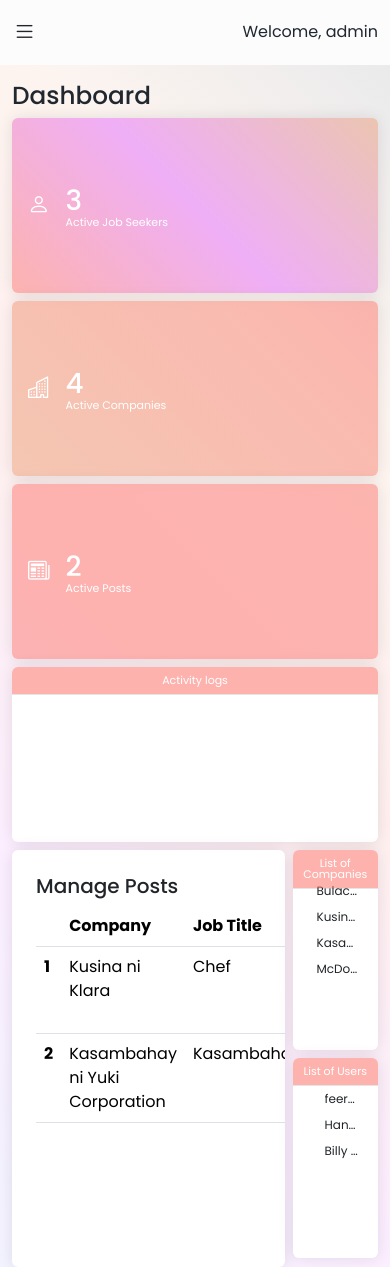
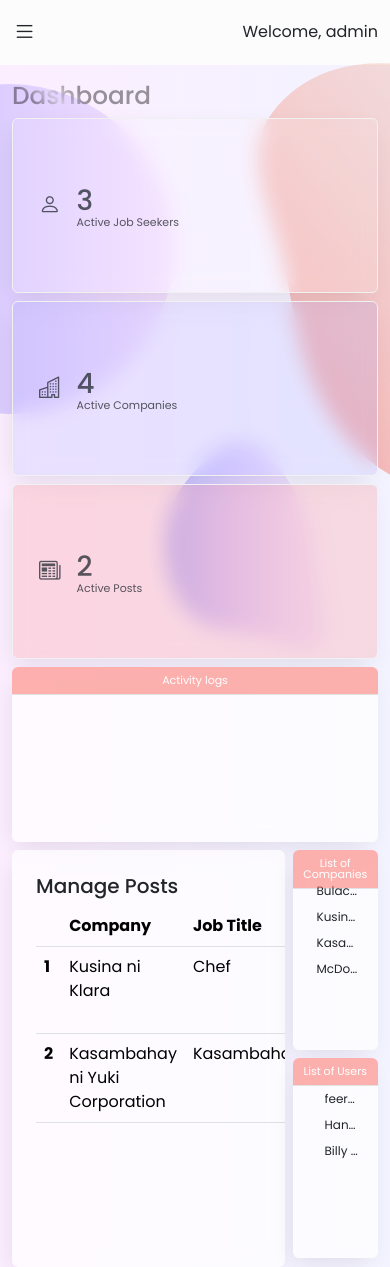
Before and after one commit to rykagene/django-project, a Django app: page /admin_dashboard/ in a window 390 px wide. Run offline with Django 4.2, Linux system fonts and the light colour scheme; data comes from the database, SQL or seed files in the repository; both versions use the stored data as it was after the commit.

Commit message:
sidebar ui, admindashboard ui
gagawin ko na bukas yung other part ng admin :>

```diff
--- a/Venari_portal/Venari_portal/settings.py
+++ b/Venari_portal/Venari_portal/settings.py
@@ -25,8 +25,8 @@ SECRET_KEY = 'django-insecure-icu7sbsgh+g2wcdo2t0^atdrg2*2t5wo1p@dmy%$%fk6l5k8v%
 
 # SECURITY WARNING: don't run with debug turned on in production!
 DEBUG = True
-
-ALLOWED_HOSTS = []
+PAUL_IP = '192.168.100.74'
+ALLOWED_HOSTS = ['localhost', '127.0.0.1', PAUL_IP]
 
 
 # Application definition
--- a/Venari_portal/venari/static/css/admin-dashboard.css
+++ b/Venari_portal/venari/static/css/admin-dashboard.css
@@ -1,4 +1,3 @@
-
 @import url('https://fonts.googleapis.com/css2?family=Poppins:ital,wght@0,100;0,200;0,300;0,400;0,500;0,600;0,700;0,800;0,900;1,100;1,200;1,300;1,400;1,500;1,600;1,700;1,800;1,900&display=swap');
 
 
@@ -19,31 +18,84 @@
 ::-webkit-scrollbar-thumb:hover {
     background: linear-gradient(45deg, #df5aff, #fb675f, #e89568, #122238, #898dff);
 }
-body{
-    background: linear-gradient(45deg, rgba(137, 141, 255, 0.1), rgba(223, 90, 255, 0.1), rgba(251, 103, 95, 0.1), rgba(232, 149, 104, 0.1), rgba(18, 34, 56, 0.1));
+
+body {
+    background: linear-gradient(to left, rgba(137, 141, 255, 0.1), rgba(223, 90, 255, 0.1));
     /* backdrop-filter: 20px; */
     color: #20272F;
     min-height: 100vh;
     font-family: 'Poppins', sans-serif;
+
+    /* background-image: url(./../css/images/7826149.jpg); */
 }
 
-#sidebar{
-    height: 100%;
-    width: 250px;
-    position: fixed;
-    z-index: 1;
-    top: 0;
-    left: 0;
-    background-color: white;
-    overflow-x: hidden;
-    transition: 0.5s;
-    padding-top: 60px;
-    box-shadow: 11px 0px 15px -3px rgba(0,0,0,0.03);
+#headDash {
+    background: linear-gradient(45deg, rgba(0,0,0, 0.4),rgba(0,0,0, 0.4),rgba(185, 185, 185, 0.4),rgba(0,0,0, 0.4),rgba(0,0,0, 0.4),rgba(0,0,0, 0.4),rgba(0,0,0, 0.4));
+    background-clip: text;
+    -webkit-background-clip: text; /* For Safari/Chrome */
+    color: transparent;
+    text-fill-color: transparent; /* For Safari/Chrome */
+    display: inline-block;
+    /* You may add additional styling as needed */
 }
 
-#main{
+.overlay {
+    height: 400px;
+    width: 400px;
+    position: fixed;
+    top: 10%;
+    left: 3%;
+    border-radius: 50%;
+    background: linear-gradient(to right, rgba(137, 141, 255, 0.5), rgba(223, 90, 255, 0.1));
+    z-index: -1;
+}
+
+#overlay1 {
+    position: fixed;
+    height: 600px;
+    width: 600px;
+    z-index: 0;
+    top: -8%;
+    left: 38%;
+}
+
+#overlay2 {
+    position: fixed;
+    height: 250px;
+    width: 300px;
+    z-index: 0;
+    top: 6%;
+    left: 75%;
+}
+
+
+@media (max-width: 768px) {
+    .overlay {
+        height: 330px;
+        width: 330px;
+        top: 10%;
+        left: -40%;
+    }
+
+    #overlay1 {
+        height: 600px;
+        width: 600px;
+        top: -8%;
+        left: 38%;
+    }
+
+    #overlay2 {
+        height: 250px;
+        width: 300px;
+        top: 50%;
+        left: 25%;
+    }
+}
+
+
+#main {
     transition: margin-left .5s;
-    margin-left: 250px;
+    margin-left: 275px;
 }
 
 @media (max-width: 768px) {
@@ -53,94 +105,119 @@ body{
 }
 
 
-#sidebar a{
-    padding: 8px 8px 8px 32px;
-    text-decoration: none;
-    font-size: 16px;
-    color: #818181;
-    display: block;
-    transition: 0.3s;
-    white-space: nowrap;
+.dash-card-label {
+    font-size: 11px !important;
+    line-height: 1;
+    color: rgb(32, 39, 47) !important;
 }
 
-#sidebar a:hover{
-    color: #fb675f;
-    background-color: #f5f5f5;
+#dash-card1 {
+    /* background: linear-gradient(45deg, rgba(223, 90, 255, 0.45), rgba(137, 141, 255, 0.55)); */
+    background-color: rgba(255, 255, 255, 0.1);
+    color: rgba(32, 39, 47, 0.75);
+
+    border: 1px solid #f1f1f1 !important;
+}
+
+#dash-card2 {
+    background: rgba(137, 141, 255, 0.15);
+    color: rgba(32, 39, 47, 0.75);
+
+    border: 1px solid #f1f1f1 !important;
+}
+
+#dash-card3 {
+    background: rgba(251, 103, 95, 0.18);
+    color: rgba(32, 39, 47, 0.75);
+
+    border: 1px solid #f1f1f1 !important;
+}
+
+#dash-card4 {
+    background-color: rgba(255, 255, 255, 0.7);
+}
+
+#dash-card4 .card-body {
+    /* background:rgba(223, 90, 255, 0.55);  */
+    color: rgba(32, 39, 47, 0.75);
+    color: white;
+    overflow-y: hidden;
+}
+
+#dash-card4 .card-body:hover {
+    overflow-y: auto;
+}
+
+#dash-card5 {
+    /* background:rgb(32, 39, 47); */
+    /* color: rgba(32, 39, 47, 0.75); color:white; */
+    background-color: rgba(255, 255, 255, 0.7);
+    backdrop-filter: blur(10px);
+    -webkit-backdrop-filter: blur(10px);
 
 }
 
-.dash-card-label{
-    font-size: 11px !important;
-    line-height: 1;
-    color: white !important;
+#dash-card6 {
+    /* background:rgb(137, 141, 255); */
+    /* background: linear-gradient(45deg, rgba(137, 141, 255, 0.50), rgba(137, 141, 255, 0.50), rgba(223, 90, 255, 0.50)); */
+    color: rgba(32, 39, 47, 0.5);
+
+    background-color: rgba(255, 255, 255, 0.7);
 }
-#dash-card1{
-    background: linear-gradient(45deg, rgba(251, 103, 95, 0.45), rgba(223, 90, 255, 0.45), rgba(232, 149, 104, 0.45));
-    color: rgba(32, 39, 47, 0.75); color: white;
-}
-#dash-card2{
-    background:linear-gradient(45deg, rgba(232, 149, 104, 0.45), rgba(251, 103, 95, 0.45));
-    color: rgba(32, 39, 47, 0.75); color:white;
-}
-#dash-card3{
-    background:rgba(251, 103, 95, 0.45);
-    color: rgba(32, 39, 47, 0.75); color:white;
-}
-#dash-card4 .card-body{
+
+#dash-card6 .card-body {
     /* background:rgba(223, 90, 255, 0.55);  */
-    color: rgba(32, 39, 47, 0.75); color:white;
+    color: rgba(32, 39, 47, 0.75);
+    color: white;
     overflow-y: hidden;
 }
-#dash-card4 .card-body:hover{
+
+#dash-card6 .card-body:hover {
     overflow-y: auto;
 }
-#dash-card5{
-    /* background:rgb(32, 39, 47); */
-     /* color: rgba(32, 39, 47, 0.75); color:white; */
+
+#dash-card7 {
+    /* background: linear-gradient(45deg, rgba(251, 103, 95,0.4), rgba(232, 149, 104, 0.4)); */
+    color: rgba(32, 39, 47, 0.75);
+    background-color: rgba(255, 255, 255, 0.7);
+}
+
+.dash-cards {
+    overflow: hidden !important;
+    box-shadow: rgba(0, 0, 0, 0.1) -4px 9px 25px -6px;
+
+    backdrop-filter: blur(10px);
+    -webkit-backdrop-filter: blur(10px);
+    /* box-shadow: rgba(0, 0, 0, 0.37) 0px 8px 32px 0; */
+    position: relative;
+    display: inline-block;
+    padding: 10px;
 
 }
-#dash-card6{
-    /* background:rgb(137, 141, 255); */
-    /* background: linear-gradient(45deg, rgba(137, 141, 255, 0.50), rgba(137, 141, 255, 0.50), rgba(223, 90, 255, 0.50)); */
-    color: rgba(32, 39, 47, 0.5); color:white;
-}
-#dash-card6 .card-body{
-    /* background:rgba(223, 90, 255, 0.55);  */
-    color: rgba(32, 39, 47, 0.75); color:white;
-    overflow-y: hidden;
-}
-#dash-card6 .card-body:hover{
-    overflow-y: auto;
-}
-#dash-card7{
-    /* background: linear-gradient(45deg, rgba(251, 103, 95,0.4), rgba(232, 149, 104, 0.4)); */
-    color: rgba(32, 39, 47, 0.75); color:white;
-}
 
-.dash-cards{
-    overflow: hidden !important;
-    box-shadow: rgba(17, 17, 26, 0.1) 0px 0px 16px;
-}
-.dash-cards:hover{
+.dash-cards:hover {
     overflow: auto !important;
     /* overflow-x: hidden !important; */
 
 }
-.dash-act-logs{
+
+.dash-act-logs {
     /* background-color: rgba(255, 255, 255, 0.5) !important; */
     background-color: #F0F0F0;
     line-height: 1;
     color: rgba(32, 39, 47, 0.75);
     /* box-shadow: 0px 10px 15px -3px rgba(223, 90, 255, 0.4); */
 }
-.company-list-card{
-    background: rgba(255, 255, 255, 0.50);
-}
-.user-list-card{
-    background: rgba(255, 255, 255, 0.50);
+
+.company-list-card {
+    background: transparent !important;
 }
 
-#act-logs-label{
+.user-list-card {
+    background: transparent !important;
+}
+
+#act-logs-label {
     /* background-color: #E594F7; */
     background-color: rgba(251, 103, 95, .5) !important;
     position: absolute;
@@ -148,38 +225,63 @@ body{
     right: 0;
     left: 0;
     color: white !important;
-        box-shadow: 0px 1px 0px 0px rgba(0,0,0,0.1);
+    box-shadow: 0px 1px 0px 0px rgba(0, 0, 0, 0.1);
 }
-#users-list-label{
+
+#users-list-label {
     background-color: rgba(251, 103, 95, .5) !important;
     position: absolute;
     top: 0;
     right: 0;
     left: 0;
     color: white !important;
-        box-shadow: 0px 1px 0px 0px rgba(0,0,0,0.1);
+    box-shadow: 0px 1px 0px 0px rgba(0, 0, 0, 0.1);
 }
-#company-list-label{
+
+#company-list-label {
     background-color: rgba(251, 103, 95, .5) !important;
     position: absolute;
     top: 0;
     right: 0;
     left: 0;
     color: white !important;
-    box-shadow: 0px 1px 0px 0px rgba(0,0,0,0.1);
+    box-shadow: 0px 1px 0px 0px rgba(0, 0, 0, 0.1);
 }
-.company-name{
+
+.company-name {
     font-size: 12px;
 }
-.user-list-name{
+
+.user-list-name {
     font-size: 12px;
 }
-.time-stamp{
+
+.time-stamp {
     font-size: 11px;
 }
-.log-level{
+
+.log-level {
     font-size: 11px;
 }
-.the-logs{
+
+.the-logs {
     font-size: 12px;
 }
+
+table#dash_table th,
+table#dash_table td {
+    background-color: transparent !important;
+}
+
+#activateButton{
+    background-color: #8a8eff;
+}
+#activateButton:hover{
+    background-color: rgba(138, 142, 255, 0.8);
+}
+#deactivateButton{
+    background-color: #fb6860;
+}
+#deactivateButton:hover{
+    background-color: rgba(251, 104, 96, 0.8);
+}
--- /dev/null
+++ b/Venari_portal/venari/templates/adminSB_NB.html
@@ -0,0 +1,96 @@
+{% load static %}
+<link href="https://cdn.jsdelivr.net/npm/bootstrap@5.3.2/dist/css/bootstrap.min.css" rel="stylesheet"
+    integrity="sha384-T3c6CoIi6uLrA9TneNEoa7RxnatzjcDSCmG1MXxSR1GAsXEV/Dwwykc2MPK8M2HN" crossorigin="anonymous">
+<script src="https://cdn.jsdelivr.net/npm/bootstrap@5.3.2/dist/js/bootstrap.bundle.min.js"
+    integrity="sha384-C6RzsynM9kWDrMNeT87bh95OGNyZPhcTNXj1NW7RuBCsyN/o0jlpcV8Qyq46cDfL" crossorigin="anonymous">
+</script>
+<link rel="stylesheet" href="https://cdn.jsdelivr.net/npm/bootstrap-icons@1.11.2/font/bootstrap-icons.min.css">
+
+<!-- <link rel="stylesheet" type="text/css" href="{% static "css/adminSB_NB.css" %}"> -->
+<link rel="stylesheet" href="./../static/css/adminSB_NB.css">
+
+<div class=" z-1 d-none d-md-block d-flex" id="sidebar">
+    <div id="sidebar_items">
+
+        <div class="justify-content-center text-center" id="sidebarImageContainer">
+            <div class="col-12 justify-content-center">
+                <img src="./../static/css/images/7826149.jpg" alt="Venari Logo" id="sidebarImage"></div>
+            <div class="col-12">
+                <h5 class="text-center" id="sidebarName">Paul Justine Miguel</h5>
+                <h5 class="text-center" id="sidebarEmail">paul******@gmail.com</h5>
+            </div>
+        </div>
+
+        <a href="/admin_dashboard/"><i class="bi bi-bar-chart-fill"></i> Dashboard</a>
+        <a href="/companies_list/"><i class="bi bi-buildings-fill"></i> Manage Companies</a>
+        <a href="/admin_joblist/"><i class="bi bi-briefcase-fill"></i> Job Listings</a>
+        <a href="/jobseeker_list/"><i class="bi bi-person-heart"></i> Job Seekers</a>
+        <a href=""><i class="bi bi-printer-fill"></i> Reports</a>
+    </div>
+
+    <div>
+        <div class="d-block position-absolute bottom-0 end-0 start-0" id="sidebarLogout">
+            <a href="/logout/"><i class="bi bi-box-arrow-right"></i> Logout</a>
+        </div>
+    </div>
+</div>
+
+
+<nav class="navbar navbar-expand navbar-light bg-light-subtle">
+    <button class="btn z-2 d-block d-md-none" type="button" data-bs-toggle="offcanvas"
+        data-bs-target="#offCanvasSideBar" aria-controls="Id2">
+        <i class="bi bi-list fs-3"></i>
+    </button>
+    <div class="container justify-content-end">
+        <span>Welcome, admin</span>
+
+    </div>
+</nav>
+
+
+<div class="offcanvas offcanvas-start offCanvasSideBar" data-bs-backdrop="static" tabindex="-1" id="offCanvasSideBar"
+    aria-labelledby="staticBackdropLabel">
+    <div class="offcanvas-header">
+        <h5 class="offcanvas-title" id="staticBackdropLabel">
+            Offcanvas
+        </h5>
+        <button type="button" class="btn-close" data-bs-dismiss="offcanvas" aria-label="Close"></button>
+    </div>
+    <div class="offcanvas-body">
+        <div>
+
+
+            <div class=" start-0 z-1" id="sidebar">
+                <div>
+                    <img src="./../static/css/images/.png" alt="Venari Logo">
+                </div>
+                <a href=""><i class="bi bi-bar-chart-fill"></i> Dashboard</a>
+                <a href=""><i class="bi bi-buildings-fill"></i> Manage Companies</a>
+                <a href=""><i class="bi bi-briefcase-fill"></i> Job Listings</a>
+                <a href=""><i class="bi bi-person-heart"></i> Job Seekers</a>
+                <a href=""><i class="bi bi-printer-fill"></i> Reports</a>
+
+            </div>
+
+
+
+        </div>
+    </div>
+</div>
+
+<script>
+    // Get the current file name from the URL
+    var path = window.location.pathname;
+    var page = path.split("/").filter(Boolean).pop(); // Extract the last segment of the path
+
+    // Set the current page as active in the sidebar
+    var links = document.getElementsByTagName("a");
+
+    for (var i = 0; i < links.length; i++) {
+        var linkPage = links[i].getAttribute("href").split("/").filter(Boolean).pop();
+        if (linkPage === page) {
+            links[i].classList.add('active');
+            break;
+        }
+    }
+</script>
--- a/Venari_portal/venari/templates/admin_dashboard.html
+++ b/Venari_portal/venari/templates/admin_dashboard.html
@@ -16,72 +16,53 @@
 
     <meta charset="UTF-8">
     <meta name="viewport" content="width=device-width, initial-scale=1.0">
-    <title>Document</title>
+    <title>Dashboard</title>
 </head>
 
-<body>
+<body style="font-family: Poppins;">
 
+    <div>
 
-    <div class=" start-0 z-1 d-none d-md-block" id="sidebar">
-        <div>
-            <img src="./../static/css/images/.png" alt="Venari Logo">
-        </div>
-        <a href="/admin_dashboard/"><i class="bi bi-bar-chart-fill"></i> Dashboard</a>
-        <a href="/companies_list/"><i class="bi bi-buildings-fill"></i> Manage Companies</a>
-        <a href="/admin_joblist/"><i class="bi bi-briefcase-fill"></i> Job Listings</a>
-        <a href="/jobseeker_list/"><i class="bi bi-person-heart"></i> Job Seekers</a>
-        <a href=""><i class="bi bi-printer-fill"></i> Reports</a>
-
+        {% include 'adminSB_NB.html' %}
     </div>
 
-    <nav class="navbar navbar-expand navbar-light bg-light-subtle">
-        <button class="btn z-2 d-block d-md-none" type="button" data-bs-toggle="offcanvas" data-bs-target="#Id2"
-            aria-controls="Id2">
-            <i class="bi bi-list fs-3"></i>
-        </button>
-        <div class="container justify-content-end">
-            <span>Welcome, admin</span>
-
-        </div>
-    </nav>
-
-
-
-
-    <div class="offcanvas offcanvas-start" data-bs-backdrop="static" tabindex="-1" id="Id2"
-        aria-labelledby="staticBackdropLabel">
-        <div class="offcanvas-header">
-            <h5 class="offcanvas-title" id="staticBackdropLabel">
-                Offcanvas
-            </h5>
-            <button type="button" class="btn-close" data-bs-dismiss="offcanvas" aria-label="Close"></button>
-        </div>
-        <div class="offcanvas-body">
-            <div>
-
-
-                <div class=" start-0 z-1" id="sidebar">
-                    <div>
-                        <img src="./../static/css/images/.png" alt="Venari Logo">
-                    </div>
-                    <a href=""><i class="bi bi-bar-chart-fill"></i> Dashboard</a>
-                    <a href=""><i class="bi bi-buildings-fill"></i> Manage Companies</a>
-                    <a href=""><i class="bi bi-briefcase-fill"></i> Job Listings</a>
-                    <a href=""><i class="bi bi-person-heart"></i> Job Seekers</a>
-                    <a href=""><i class="bi bi-printer-fill"></i> Reports</a>
-
-                </div>
-
-
-            </div>
-        </div>
+    <div class="overlay">
     </div>
 
+    <div id="overlay1">
+        <!--?xml version="1.0" standalone="no"?--> <svg id="sw-js-blob-svg" viewBox="0 0 100 100"
+            xmlns="http://www.w3.org/2000/svg">
+            <defs>
+                <linearGradient id="sw-gradient" x1="0" x2="1" y1="1" y2="0">
+                    <stop id="stop1-1" stop-color="rgba(251, 103, 95, 0.5)" offset="0%"></stop>
+                    <stop id="stop2-1" stop-color="rgba(232, 149, 104, 0.1)" offset="100%"></stop>
+                </linearGradient>
+            </defs>
+            <path fill="url(#sw-gradient)"
+                d="M14.2,-21.9C18.5,-19.4,22.2,-15.6,26.3,-10.8C30.5,-6,35.1,-0.1,34.6,5.1C34.1,10.3,28.3,14.9,23.9,21.7C19.6,28.4,16.5,37.2,10.7,41.1C4.8,45.1,-3.9,44,-10.4,40C-16.9,36,-21.2,29,-23.5,22.5C-25.8,16,-26.1,9.9,-27.8,3.5C-29.6,-2.9,-32.6,-9.6,-31.4,-15.2C-30.2,-20.8,-24.7,-25.4,-18.8,-27.1C-12.8,-28.9,-6.4,-28,-0.7,-26.8C5,-25.7,9.9,-24.4,14.2,-21.9Z"
+                width="100%" height="100%" transform="translate(50 50)" stroke-width="0"
+                style="transition: all 0.3s ease 0s;" stroke="url(#sw-gradient)"></path>
+        </svg>
+    </div>
 
-
-
-
-
+    <div id="overlay2">
+        <svg viewBox="0 0 1000 1000" xmlns="http://www.w3.org/2000/svg">
+            <defs>
+                <linearGradient id="b">
+                    <stop offset="0%" stop-color="rgba(138, 142, 255, 0.5)" />
+                    <stop offset="100%" stop-color="rgba(223, 149, 255, 0.1)" />
+                </linearGradient>
+                <clipPath id="a">
+                    <path fill="currentColor"
+                        d="M757.5 644Q788 788 644 745t-234-54q-90-11-142.5-101T225 367.5Q235 235 367.5 119T603 148.5Q706 294 716.5 397t41 247Z" />
+                </clipPath>
+            </defs>
+            <g clip-path="url(#a)">
+                <path fill="url(#b)"
+                    d="M757.5 644Q788 788 644 745t-234-54q-90-11-142.5-101T225 367.5Q235 235 367.5 119T603 148.5Q706 294 716.5 397t41 247Z" />
+            </g>
+        </svg>
+    </div>
 
     <div id="main">
 
@@ -89,7 +70,7 @@
         <div class="container mt-3">
 
 
-            <h2>Dashboard</h2>
+            <h2 id="headDash">Dashboard</h2>
 
             <div class="row justify-content-center align-items-center g-lg-3 g-2">
                 <div class="col-xl-3 col-md-6 ">
@@ -192,7 +173,7 @@
                                 <div class="card-body">
                                     <h5 class="card-title">Manage Posts</h5>
                                     <div class="">
-                                        <table class="table">
+                                        <table class="table" id="dash_table">
                                             <thead>
                                                 <tr>
                                                     <th scope="col"></th>
@@ -216,18 +197,20 @@
                                                         <!-- ========== Start Activate/Deactivate Button ========== -->
                                                         <div class="row justify-content-center align-items-center g-2">
                                                             <div class="col" title="View">
-                                                                <button class="btn col-12 btn-primary btn-sm" data-bs-toggle="modal"
-                                                                data-bs-target="#activateModal">
+                                                                <button id="activateButton" class="btn col-12 btn-primary btn-sm"
+                                                                    data-bs-toggle="modal"
+                                                                    data-bs-target="#activateModal">
                                                                     <i class="bi bi-check-lg">
                                                                     </i>
                                                                 </button>
                                                             </div>
 
                                                             <div class="col" title="Archive">
-                                                                <button role="button"
-                                                                    class="btn col-12 btn-danger btn-sm" data-bs-toggle="modal"
+                                                                <button id="deactivateButton" role="button"
+                                                                    class="btn col-12 btn-danger btn-sm"
+                                                                    data-bs-toggle="modal"
                                                                     data-bs-target="#deactivateModal">
-                                                                    <i class="bi bi-x-lg" >
+                                                                    <i class="bi bi-x-lg">
                                                                     </i>
                                                                 </button>
                                                             </div>
@@ -387,6 +370,8 @@
             sidebarVisible = !sidebarVisible; // Toggle the state
         }
     </script> -->
+
+
 </body>
 
 </html>
```
Also changed, not shown: Venari_portal/venari/static/css/adminSB_NB.css (added, +94 -0 lines), Venari_portal/db.sqlite3, 1 other file. Lines whose indentation alone changed are shown as unchanged.
